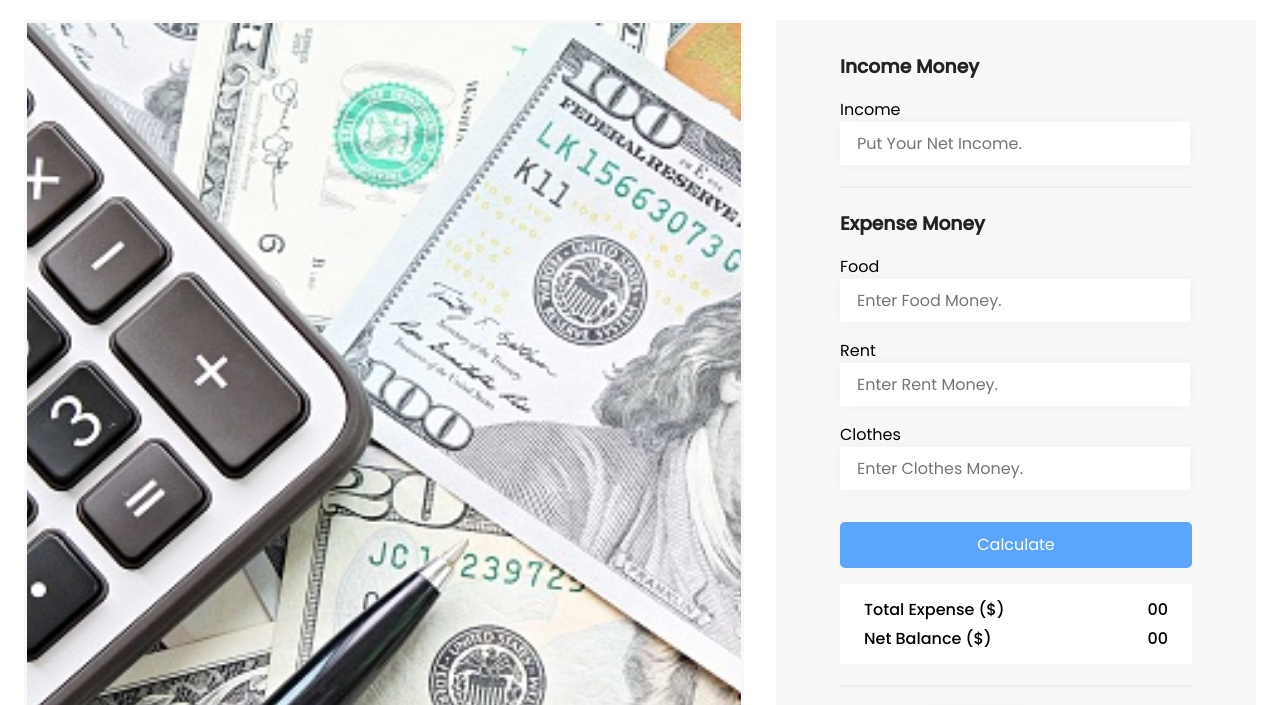
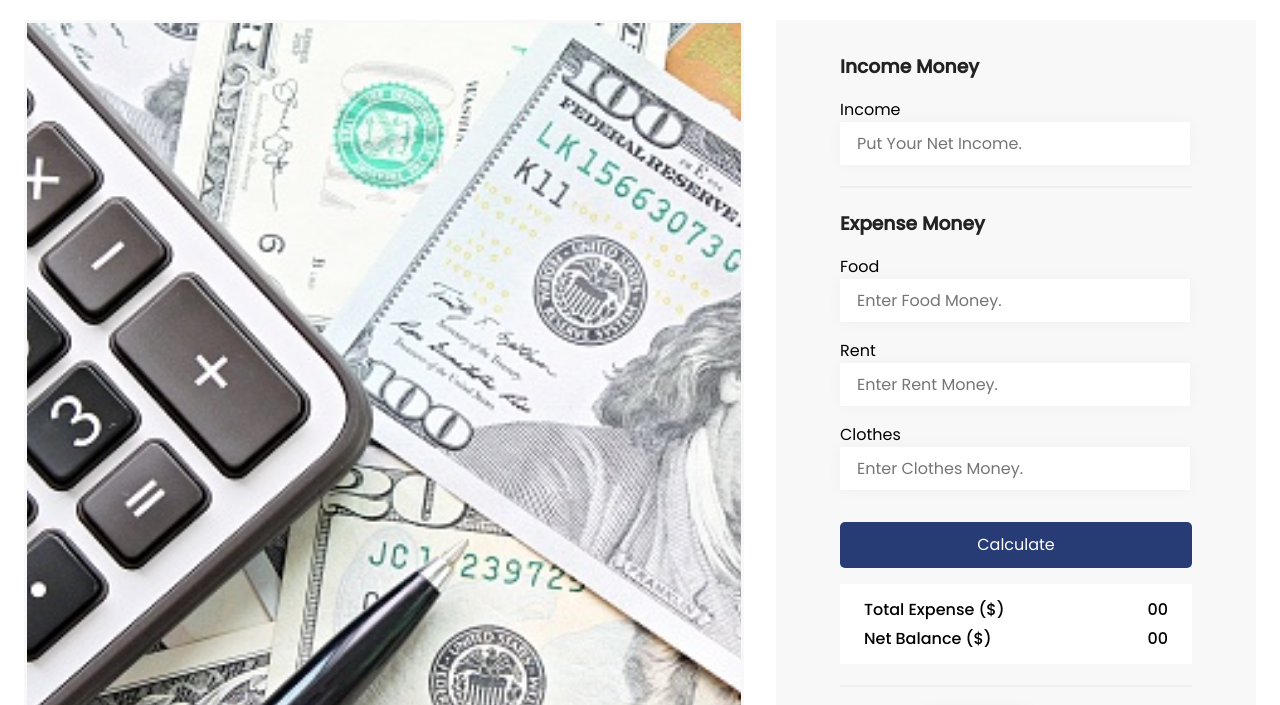
Before and after one commit to Ashik-Mahmud/calculate-money-js, a plain HTML site: page index.html in a window 1280 px wide. Shown: the part 84-789 px from the top of the page. Drawn offline with Linux system fonts and the light colour scheme.

Commit message:
changes buttons color

```diff
--- a/assets/css/style.css
+++ b/assets/css/style.css
@@ -8,7 +8,7 @@
     /* fonts  */
     --poppins: 'Poppins', sans-serif;
     /* colors  */
-    --primary-color: #59A5FF;
+    --primary-color: #273c75;
     --light-color: #F8F8F8;
     --dark-color: #222222;
     --light-gray-color: #dcdcdc;
```
